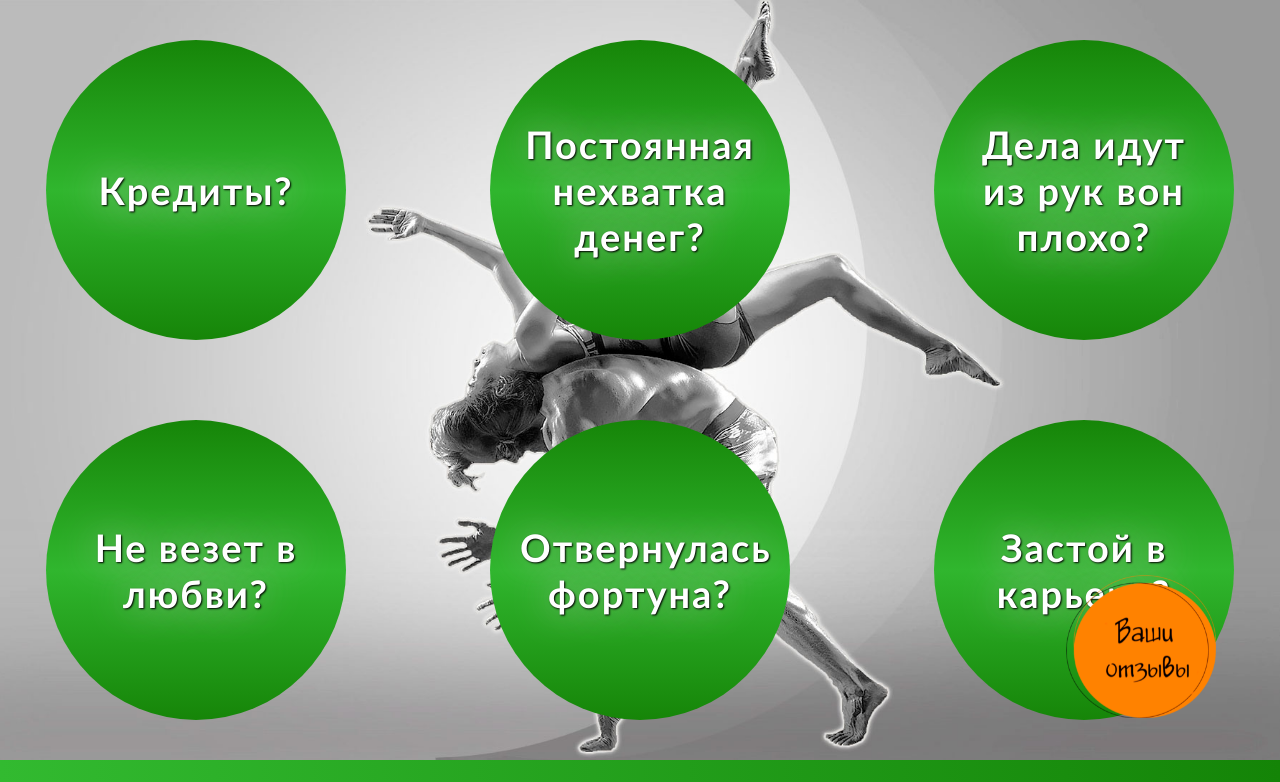
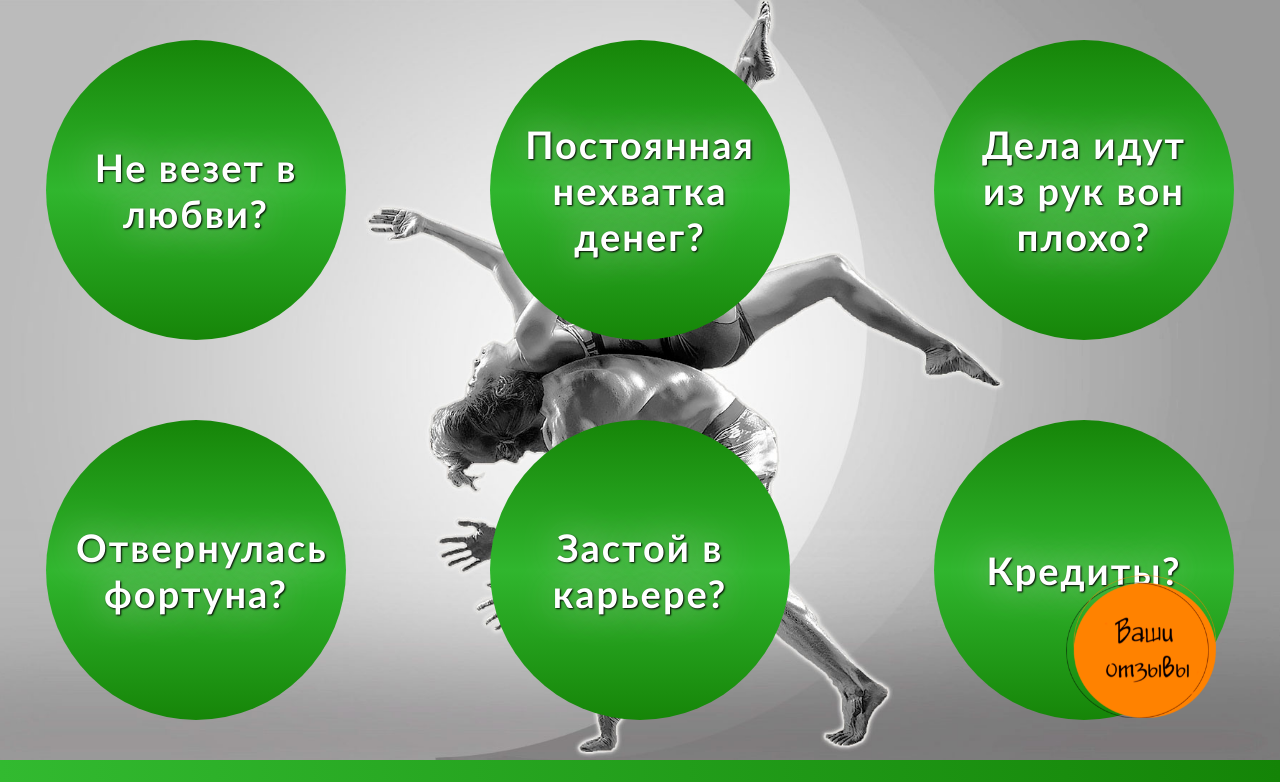
Before and after one commit to karinaklo/karinaklo.github.io, a plain HTML site: page index.html in a window 1280 px wide. Shown: the top 782 px of the page. Drawn offline with nearby package versions, Linux system fonts and the light colour scheme.

Commit message:
Add files via upload

```diff
--- a/index.html
+++ b/index.html
@@ -20,12 +20,12 @@
 <body>
 	<div class="main">
 		<div class="container main__container" id="menu">
-				<a class="main__item a1" href="#yak1"><p>Кредиты?</p></a>
+				<a class="main__item a1" href="#yak1"><p>Не везет в любви?</p></a>
 				<a class="main__item a2" href="#yak1"><p>Постоянная нехватка денег?</p></a>
 				<a class="main__item a3" href="#yak1"><p>Дела идут из рук вон плохо?</p></a>
-				<a class="main__item a4" href="#yak1"><p>Не везет в любви?</p></a>
-				<a class="main__item a5" href="#yak1"><p>Отвернулась фортуна?</p></a>
-				<a class="main__item a6" href="#yak1"><p>Застой в карьере?</p></a>
+				<a class="main__item a4" href="#yak1"><p>Отвернулась фортуна?</p></a>
+				<a class="main__item a5" href="#yak1"><p>Застой в карьере?</p></a>
+				<a class="main__item a6" href="#yak1"><p>Кредиты?</p></a>
 		</div>
 	</div>
 	<div class="solution" id="yak1">
```
